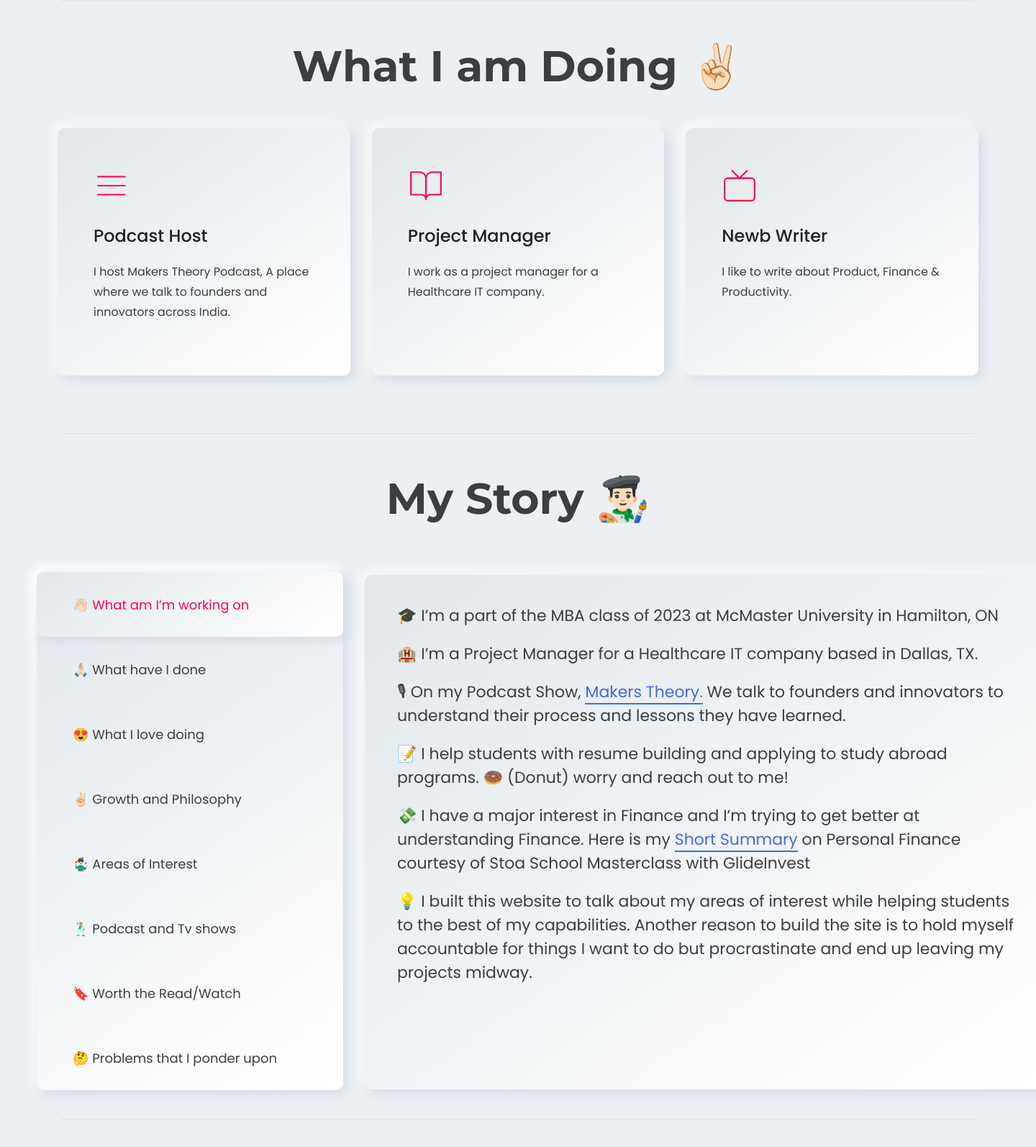
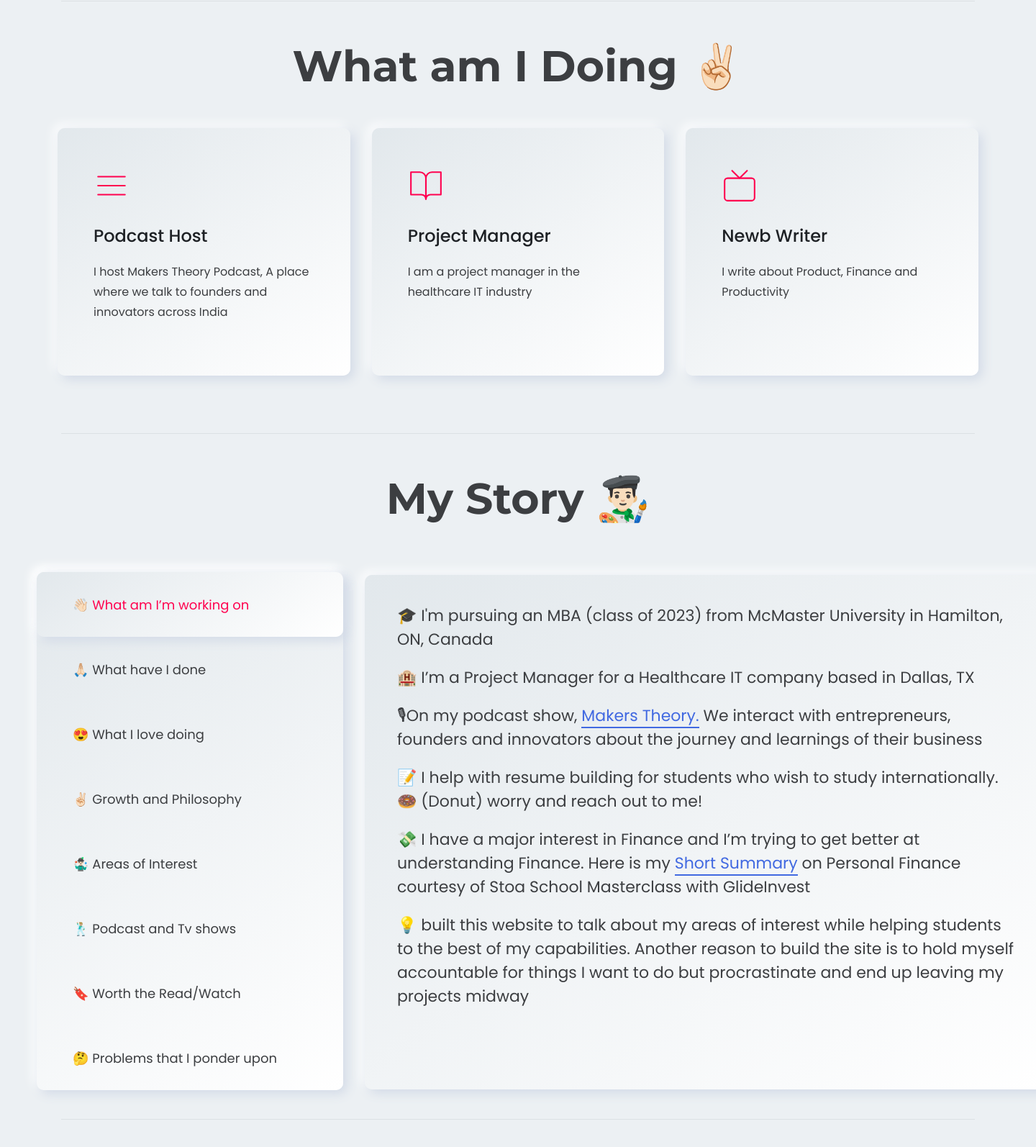
Before and after one commit to AnkitKumarMehta/NoorProject, a PHP site: page /about.php in a window 1440 px wide. Shown: the part 675-2269 px from the top of the page at 72% size. Run offline with PHP 8.4, Linux system fonts and the light colour scheme; some web fonts are replaced.

Commit message:
about page fix complete

```diff
--- a/about.php
+++ b/about.php
@@ -202,7 +202,7 @@
                 <div class="col-lg-12">
                     <div class="section-title text-center" data-aos="fade-up" data-aos-duration="500" data-aos-delay="100" data-aos-once="true">
                         <!-- <span class="subtitle">Features</span> -->
-                        <h2 class="title">What I am Doing ✌🏻 </h2>
+                        <h2 class="title">What am I Doing ✌🏻 </h2>
                     </div>
                 </div>
             </div>
@@ -217,7 +217,7 @@
                             </div>
                             <div class="content">
                                 <h4 class="title"><a href="">Podcast Host</a></h4>
-                                <p class="description">I host Makers Theory Podcast, A place where we talk to founders and innovators across India.</p>
+                                <p class="description">I host Makers Theory Podcast, A place where we talk to founders and innovators across India</p>
                                 <a class="read-more-button" href="#"><i class="feather-arrow-right"></i></a>
                             </div>
                         </div>
@@ -234,7 +234,7 @@
                             </div>
                             <div class="content">
                                 <h4 class="title"><a href="">Project Manager</a></h4>
-                                <p class="description"> I work as a project manager for a Healthcare IT company.</p>
+                                <p class="description">I am a project manager in the healthcare IT industry</p>
                                 <a class="read-more-button" href="#"><i class="feather-arrow-right"></i></a>
                             </div>
                         </div>
@@ -251,7 +251,7 @@
                             </div>
                             <div class="content">
                                 <h4 class="title"><a href="">Newb Writer</a></h4>
-                                <p class="description">I like to write about Product, Finance & Productivity.</p>
+                                <p class="description">I write about Product, Finance and Productivity</p>
                                 <a class="read-more-button" href="#"><i class="feather-arrow-right"></i></a>
                             </div>
                         </div>
@@ -432,17 +432,19 @@
                                         <div class="main-content">
                                             <div class="inner cardInsidePadding Story-card fs-22">
 
-                                                <div class="client-name"><span>🎓 I’m a part of the MBA class of 2023 at McMaster University in Hamilton, ON</span>
-                                                </div>
-                                                <div class="client-name"><span>🏨 I’m a Project Manager for a Healthcare IT company based in Dallas, TX.</span>
-                                                </div>
-                                                <div class="client-name"><span>🎙 On my Podcast Show, <a href="https://open.spotify.com/show/0rcTNvgsWvhBMpZYAAQnMx?si=F0aUaiwzTBOBOUGNb33v3w&dl_branch=1" target="_blank">Makers Theory.</a> We talk to founders and innovators to understand their process and lessons they have learned.</a></span>
-                                                </div>
-                                                <div class="client-name"><span>📝 I help students with resume building and applying to study abroad programs. 🍩 (Donut) worry and reach out to me!</span>
+                                                <div class="client-name"><span>🎓 I'm pursuing an MBA (class of 2023) from McMaster
+                                                University in Hamilton, ON, Canada</span>
+                                                </div>
+                                                <div class="client-name"><span>🏨 I’m a Project Manager for a Healthcare IT company based in Dallas, TX</span>
+                                                </div>
+                                                <div class="client-name"><span>🎙On my podcast show, <a href="https://open.spotify.com/show/0rcTNvgsWvhBMpZYAAQnMx?si=F0aUaiwzTBOBOUGNb33v3w&dl_branch=1" target="_blank">Makers Theory.</a> We interact with entrepreneurs, founders and innovators about the journey and learnings of their business</a></span>
+                                                </div>
+                                                <div class="client-name"><span>📝 I help with resume building for students who wish to
+                                                study internationally. 🍩 (Donut) worry and reach out to me!</span>
                                                 </div>
                                                 <div class="client-name"><span>💸 I have a major interest in Finance and I’m trying to get better at understanding Finance. Here is my <a href="https://twitter.com/noor_lalani/status/1415723012687470596?s=20" target="_blank">Short Summary</a> on Personal Finance courtesy of Stoa School Masterclass with GlideInvest</a></span>
                                                 </div>
-                                                <div class="client-name"><span>💡 I built this website to talk about my areas of interest while helping students to the best of my capabilities. Another reason to build the site is to hold myself accountable for things I want to do but procrastinate and end up leaving my projects midway.</span>
+                                                <div class="client-name"><span>💡 built this website to talk about my areas of interest while helping students to the best of my capabilities. Another reason to build the site is to hold myself accountable for things I want to do but procrastinate and end up leaving my projects midway</span>
                                                 </div>
 
                                             </div>
@@ -463,11 +465,11 @@
 
                                                 <div class="client-name"><span>👨‍🎓 I graduated with BBA in MIS with a concentration in Finance from the University of Houston in 2016</span>
                                                 </div>
-                                                <div class="client-name"><span>🎲 In 2015, I launched an app called StudyTact, a peer-to-peer learning app connecting 400 students across 10 universities in the USA.</span>
-                                                </div>
-                                                <div class="client-name"><span>👨‍🏫 I have tutored more than 5k students and <a href="https://twitter.com/noor_lalani/status/1399028657612419073?s=20" target="_blank">here</a> is the summary of my experience.</span>
-                                                </div>
-                                                <div class="client-name"><span>⏳ I provided consulting services to entrepreneurs in under-resourced communities and was honored with a certificate from the mayor of Texas for volunteering.</span>
+                                                <div class="client-name"><span>🎲  In 2015, I launched an app called StudyTact, a peer-to-peer learning app connecting 400 students across ten universities in the USA</span>
+                                                </div>
+                                                <div class="client-name"><span>👨‍🏫 I tutored 5000+ students, and <a href="https://twitter.com/noor_lalani/status/1399028657612419073?s=20" target="_blank">here</a> is a summary of my experience</span>
+                                                </div>
+                                                <div class="client-name"><span>⏳ I provided consulting services to entrepreneurs in under-resourced communities and was honored with a certificate from the mayor of Texas for volunteering</span>
                                                 </div>
                                             </div>
                                         </div>
@@ -485,17 +487,17 @@
                                         <div class="main-content">
                                             <div class="inner cardInsidePadding Story-card fs-22">
 
-                                                <div class="client-name"><span>🌮Let’s taco bout food! I love tacos and my fave taco place is <a href="https://torchystacos.com/" target="_blank">Torchy’s Tacos</a>, try the brushfire tacos and you won’t be disappointed.</span>
-                                                </div>
-                                                <div class="client-name"><span>🍿 I feel storytelling is one of the most important skills and I’m learning to become a better storyteller with the help of <a href="https://www.stoaschool.com/" target="_blank">Stoa School</a></span>
-                                                </div>
-                                                <div class="client-name"><span>🎥 During my pastime, I’m watching <a href="https://www.imdb.com/title/tt0386676/" target="_blank">The Office</a> Tv Show and I think this is the best show ever. (Prove me wrong)</span>
+                                                <div class="client-name"><span>🌮 Let’s taco bout food! I love tacos, and my fave taco place is <a href="https://torchystacos.com/" target="_blank">Torchy’s Tacos</a>, try the brushfire tacos, and you won’t be disappointed</span>
+                                                </div>
+                                                <div class="client-name"><span>🍿 Storytelling is one of the most critical skills, and I’m learning to become a better storyteller with the help of <a href="https://www.stoaschool.com/" target="_blank">Stoa School</a></span>
+                                                </div>
+                                                <div class="client-name"><span>🎥 During my pastime, I watch <a href="https://www.imdb.com/title/tt0386676/" target="_blank">The Office TV Show</a> and I think this is the best show ever. (Prove me wrong)</span>
                                                 </div>
                                                 <div class="client-name"><span><img src="./assets/images/babyyoda.png" alt="baby yoda" class="babyYodaIcon"/>I’m a huge Star Wars nerd and always up for a Start Wars marathon (HMU!)</span>
                                                 </div>
                                                 <div class="client-name"><span>✨I have a huge appreciation for Hindi/Urdu Poetry. If you like Hindi poetry then listen to <a href="https://www.youtube.com/c/Unerasepoetry" target="_blank">Unerase Poetry</a> and my fave poet <a href="https://www.youtube.com/channel/UCPh9O59DttbiKQX9VmMXS9g" target="_blank">Yahya Bootwala</a></span>
                                                 </div>
-                                                <div class="client-name"><span>🤦‍♂️ I often make poor jokes and I tired my hands at standup comedy. Check out my routine <a href="https://youtu.be/u48wmknJeVM">here.</a></span>
+                                                <div class="client-name"><span>🤦 I often make poor jokes and I tried my hands at stand-up comedy. Check out my routine <a href="https://youtu.be/u48wmknJeVM">here</a></span>
                                                 </div>
                                             </div>
                                         </div>
@@ -513,19 +515,19 @@
                                         <div class="main-content">
                                             <div class="inner cardInsidePadding Story-card fs-22">
 
-                                                <div class="client-name"><span>🎯 I’m interested in all things product, economies of scale, and startup ecosystem. My goal is to learn and build skills to be a better product manager and keep learning more about new products.</span>
+                                                <div class="client-name"><span>🎯 I’m interested in all things product, economies of scale, and startup ecosystem. My goal is to learn and build skills to be a better product manager and keep learning more about new products</span>
                                                 </div>
                                                 <!-- <div class="client-name"><span><a href="#">📈 I want to get better at capital markets, doing fundamental and technical analyses of companies, and get better at building wealth and equities.</a></span>
                                                 </div> -->
-                                                <div class="client-name"><span>⏰ Einstein said “Compound Interest is the most powerful force in the universe”  Find a way to put some money aside as early as possible and see your money grow like magic in the future! (Also Fixed Deposit is utter BS and please don’t do it)</span>
-                                                </div>
-                                                <div class="client-name"><span>📚 Education is a lifelong process and I want to build learners’ mentality to become a better learner and keep my child-like curiosity alive.</span>
+                                                <div class="client-name"><span>⏰ Einstein said, “Compound Interest is the most powerful force in the universe” Find a way to put some money aside as early as possible and see your money grow like magic in the future! (Also, Fixed Deposit is utter BS, and please don’t do it)</span>
+                                                </div>
+                                                <div class="client-name"><span>📚 Education is a lifelong process, and I want to build learners’ mentality to become better learners and keep my child-like curiosity alive</span>
                                                 </div>
                                                 <!-- <div class="client-name"><span><a href="#">🧧 I’m exploring my IKIGAI and trying to figure out what I’m meant to be and finding joy in life through purpose and a sense of belonging.</a></span>
                                                 </div> -->
-                                                <div class="client-name"><span>🔭I feel “Only follow your passion” is total BS advice you can get in your 20s/30s. This assumes you will only have one passion and it wouldn’t change over time. I feel just because your a passionate about something doesn’t mean you are good at it and this could build up more stress in our lives.</span>
-                                                </div>
-                                                <div class="client-name"><span>🧩 I think professional and personal life balance is overrated. People underestimate the power of working really hard and I feel if you want to be at the top of your game you should spend most of your time working in your 20s/30s.</span>
+                                                <div class="client-name"><span>🔭I feel “Only follow your passion” is total BS advice you can get in your 20s/30s. This assumes you will only have one passion and it wouldn’t change over time. I feel just because your a passionate about something doesn’t mean you are good at it and this could build up more stress in our lives</span>
+                                                </div>
+                                                <div class="client-name"><span>🧩 I think professional and personal life balance is overrated. People underestimate the power of working really hard and I feel if you want to be at the top of your game you should spend most of your time working in your 20s/30s</span>
                                                 </div>
                                             </div>
                                         </div>
@@ -811,7 +813,7 @@
                                                         <div class="heading">
                                                             <div class="title">
                                                                 <h4>Financial Markets</h4>
-                                                                <span><a href="https://www.coursera.org/learn/financial-markets-global/home/welcome" class="linkClr">Coursera</a> Online (2019)</span>
+                                                                <span><a href="https://www.coursera.org/learn/financial-markets-global/home/welcome" target="_blank" class="linkClr">Coursera</a> Online (2019)</span>
                                                             </div>
 
                                                         </div>
```
